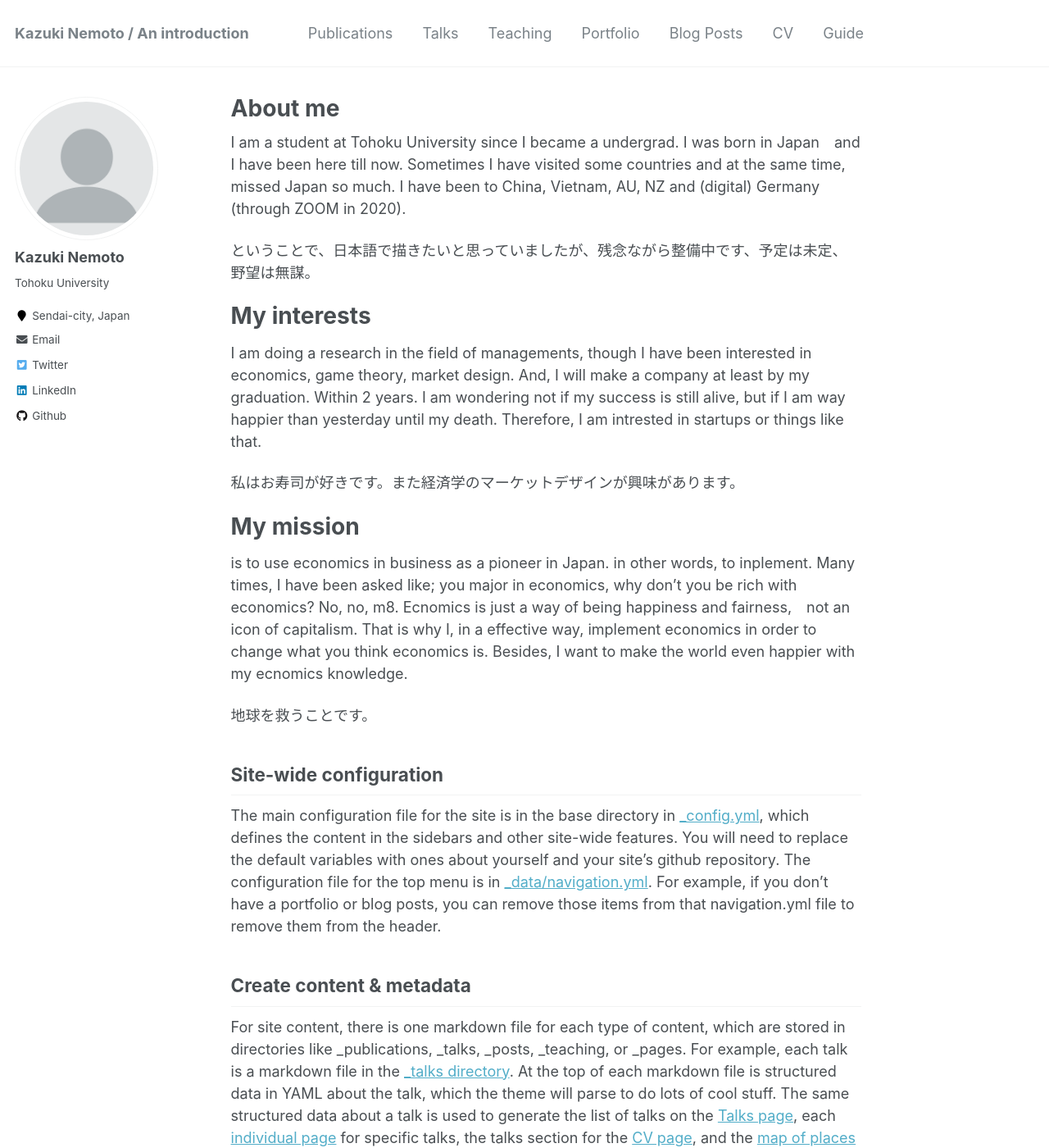
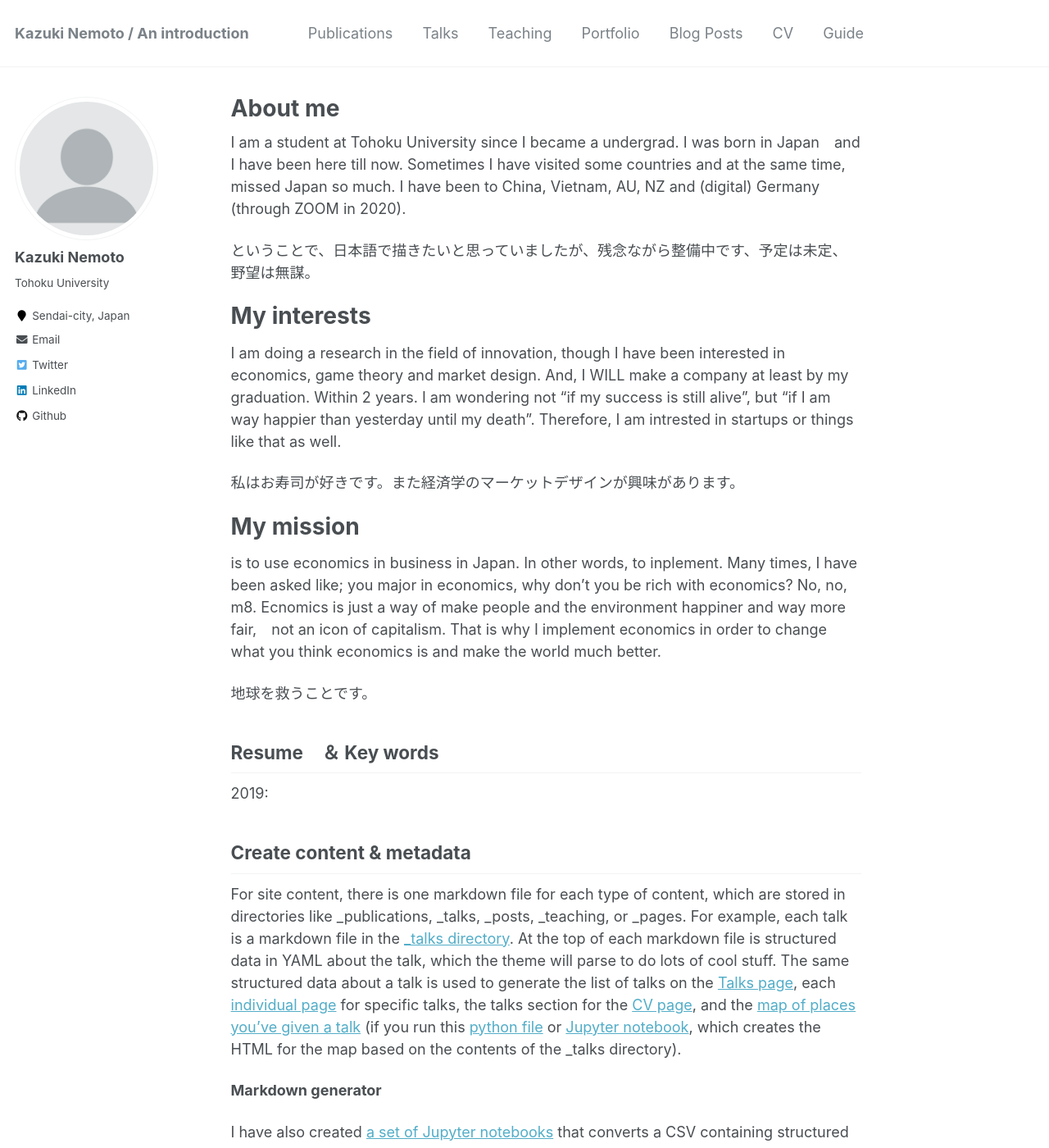
Before and after one commit to kazu-nemoto/kazu-nemoto.github.io, a Jekyll site: the page built from _pages/about.md, in a window 1280 px wide and 1400 px high. Shown: the whole window at 82% size. Built offline with Jekyll 4.4.1, drawn with Linux system fonts in a browser that asks for light colours.

Commit message:
Update about.md

```diff
--- a/_pages/about.md
+++ b/_pages/about.md
@@ -16,7 +16,7 @@ I am a student at Tohoku University since I became a undergrad. I was born in Ja
 
 My interests
 ======
-I am doing a research in the field of managements, though I have been interested in economics, game theory, market design. And, I will make a company at least by my graduation.  Within 2 years. I am wondering not if my success is still alive, but if I am way happier than yesterday until my death. Therefore, I am intrested in startups or things like that.
+I am doing a research in the field of innovation, though I have been interested in economics, game theory and market design. And, I WILL make a company at least by my graduation.  Within 2 years. I am wondering not "if my success is still alive", but "if I am way happier than yesterday until my death". Therefore, I am intrested in startups or things like that as well.
 
 私はお寿司が好きです。また経済学のマーケットデザインが興味があります。
 
@@ -24,13 +24,13 @@ I am doing a research in the field of managements, though I have been interested
 
 My mission
 ======
-is to use economics in business as a pioneer in Japan. in other words, to inplement. Many times, I have been asked like; you major in economics, why don’t you be rich with economics? No, no, m8. Ecnomics is just a way of being happiness and fairness,　not an icon of capitalism. That is why I, in a effective way, implement economics in order to change what you think economics is. Besides, I want to make the world even happier with my ecnomics knowledge.
+is to use economics in business in Japan. In other words, to inplement. Many times, I have been asked like; you major in economics, why don’t you be rich with economics? No, no, m8. Ecnomics is just a way of make people and the environment happiner and way more fair,　not an icon of capitalism. That is why I implement economics in order to change what you think economics is and make the world much better.
 
 地球を救うことです。
 
-Site-wide configuration
+Resume　＆ Key words
 ------
-The main configuration file for the site is in the base directory in [_config.yml](https://github.com/academicpages/academicpages.github.io/blob/master/_config.yml), which defines the content in the sidebars and other site-wide features. You will need to replace the default variables with ones about yourself and your site's github repository. The configuration file for the top menu is in [_data/navigation.yml](https://github.com/academicpages/academicpages.github.io/blob/master/_data/navigation.yml). For example, if you don't have a portfolio or blog posts, you can remove those items from that navigation.yml file to remove them from the header.
+2019:
 
 Create content & metadata
 ------
```
